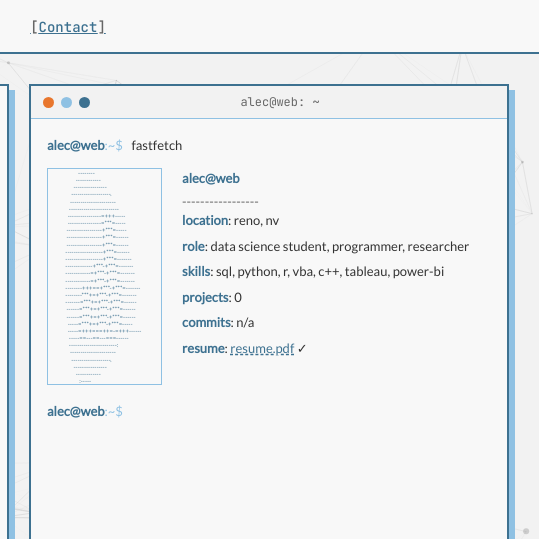
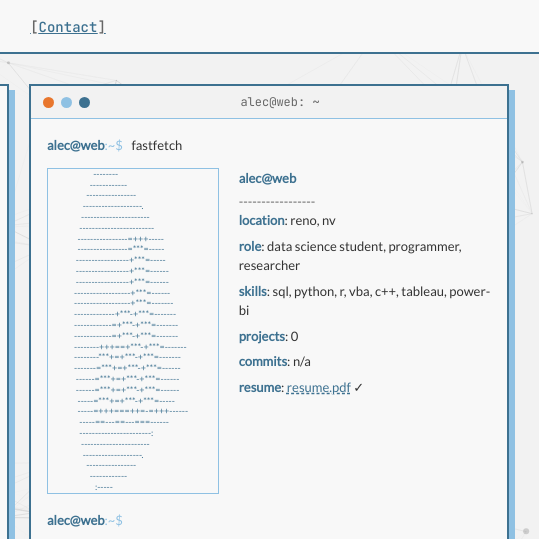
Before and after one commit to AlecBrooks/alecbrooks.github.io, an Eleventy site: page content/index.md in a window 1280 px wide. Shown: the top 539 px of the page, 741-1280 px from the left. Built offline with nearby package versions, Linux system fonts and the light colour scheme; Eleventy itself is replaced by a stand-in of ours; files that its build step writes are made by us from their sources; no server answers; what @chrisburnell/eleventy-cache-webmentions would draw is missing.

Commit message:
Enlarge the ascii logo (6px -> 9px) - there was unused space next to it after trimming the info fields

```diff
--- a/css/style.css
+++ b/css/style.css
@@ -575,7 +575,7 @@ nav a.nav-active {
 .ascii-logo {
   color: var(--accent-dark);
   line-height: 1.2;
-  font-size: 6px;
+  font-size: 9px;
   white-space: pre;
   align-self: flex-start;
   flex-shrink: 0;
```
